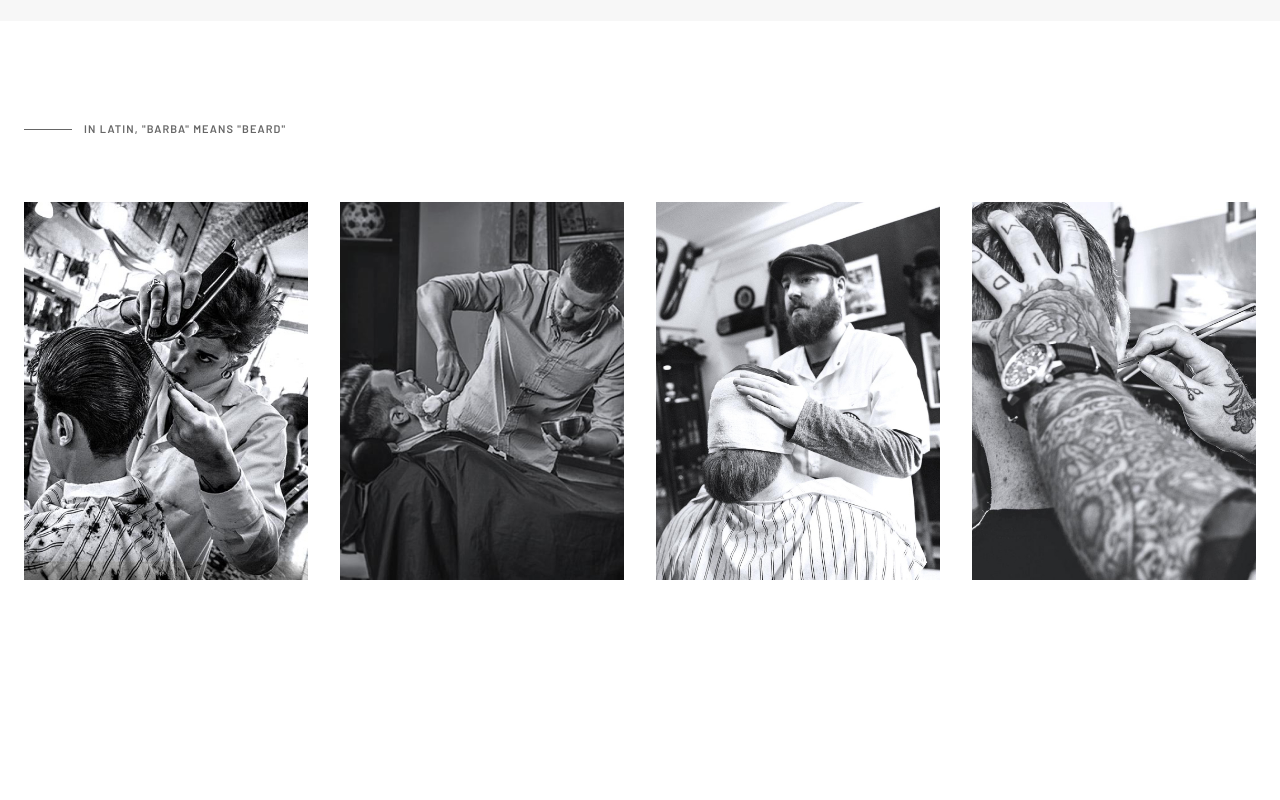
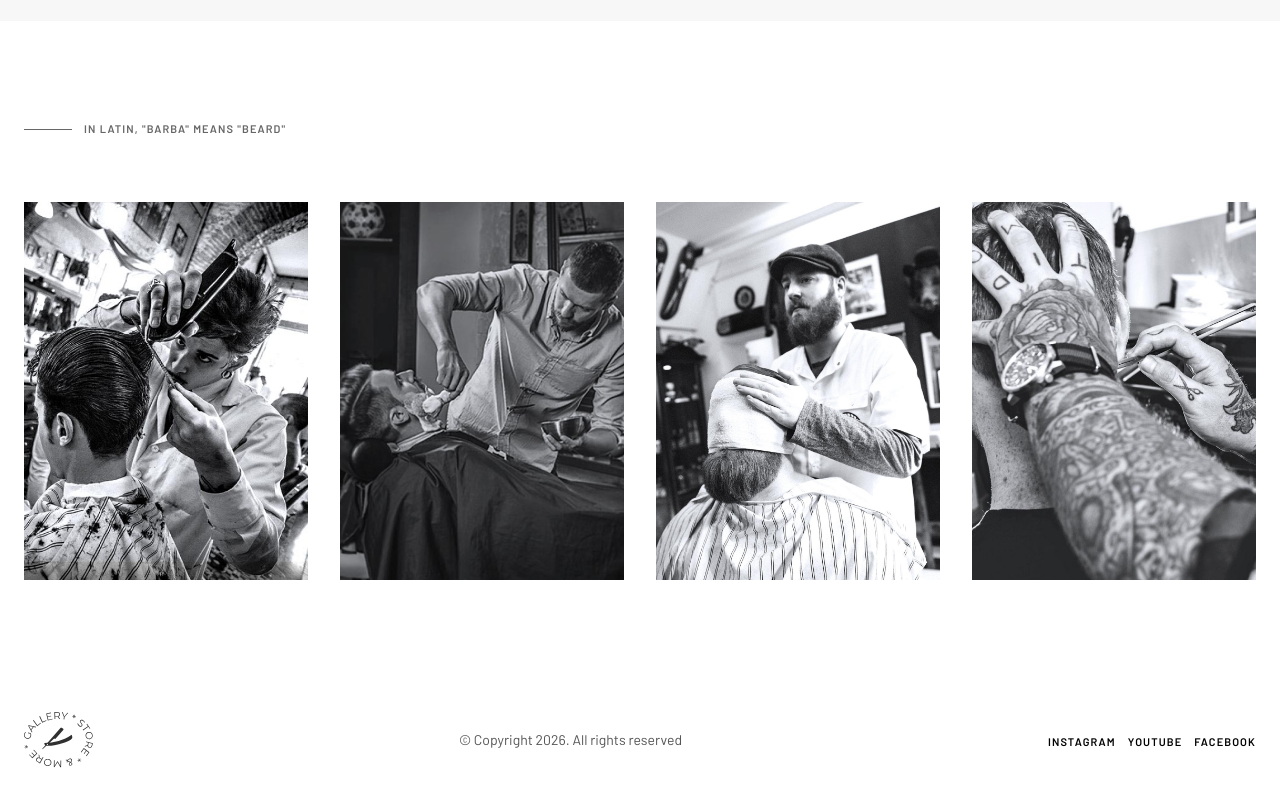
Before and after one commit to Yuriy2223/barber-shop, a website built with Vite: page src/index.html in a window 1280 px wide. Shown: the part 3457-4257 px from the top of the page. Before the commit the page ends 4137 px from the top, so only its background shows below. Built offline with nearby package versions, Linux system fonts and the light colour scheme.

Commit message:
create footer section

```diff
--- a/src/index.html
+++ b/src/index.html
@@ -70,6 +70,8 @@
       <load src="partials/stats.html" />
       <load src="partials/barbers.html" />
     </main>
+    <load src="partials/footer.html" />
+
     <script type="module" src="/main.js"></script>
   </body>
 </html>
--- /dev/null
+++ b/src/partials/footer.html
@@ -0,0 +1,58 @@
+<footer class="bg-white" aria-label="Site footer">
+  <div class="container mx-auto max-w-7xl px-6 py-8">
+    <div class="flex flex-col md:flex-row justify-between items-center gap-4">
+      <a href="#hero" aria-label="BarberShop — return to home page">
+        <img
+          src="/logo-dark.svg"
+          alt="BarberShop Kyiv"
+          width="69"
+          height="56"
+          decoding="async"
+          class="order-1"
+        />
+      </a>
+
+      <div class="flex items-center gap-3 order-2 md:order-3">
+        <a
+          href="https://instagram.com"
+          target="_blank"
+          rel="noopener noreferrer"
+          class="text-black hover:text-[#E8A045] transition-colors duration-300"
+          aria-label="Instagram"
+        >
+          <span class="text-[11px] font-semibold tracking-widest uppercase"
+            >Instagram</span
+          >
+        </a>
+
+        <a
+          href="https://youtube.com"
+          target="_blank"
+          rel="noopener noreferrer"
+          class="text-black hover:text-[#E8A045] transition-colors duration-300"
+          aria-label="Youtube"
+        >
+          <span class="text-[11px] font-semibold tracking-widest uppercase"
+            >Youtube</span
+          >
+        </a>
+
+        <a
+          href="https://facebook.com"
+          target="_blank"
+          rel="noopener noreferrer"
+          class="text-black hover:text-[#E8A045] transition-colors duration-300"
+          aria-label="Facebook"
+        >
+          <span class="text-[11px] font-semibold tracking-widest uppercase"
+            >Facebook</span
+          >
+        </a>
+      </div>
+
+      <p class="text-sm text-[#555555] order-3 md:order-2">
+        © Copyright 2026. All rights reserved
+      </p>
+    </div>
+  </div>
+</footer>
```
